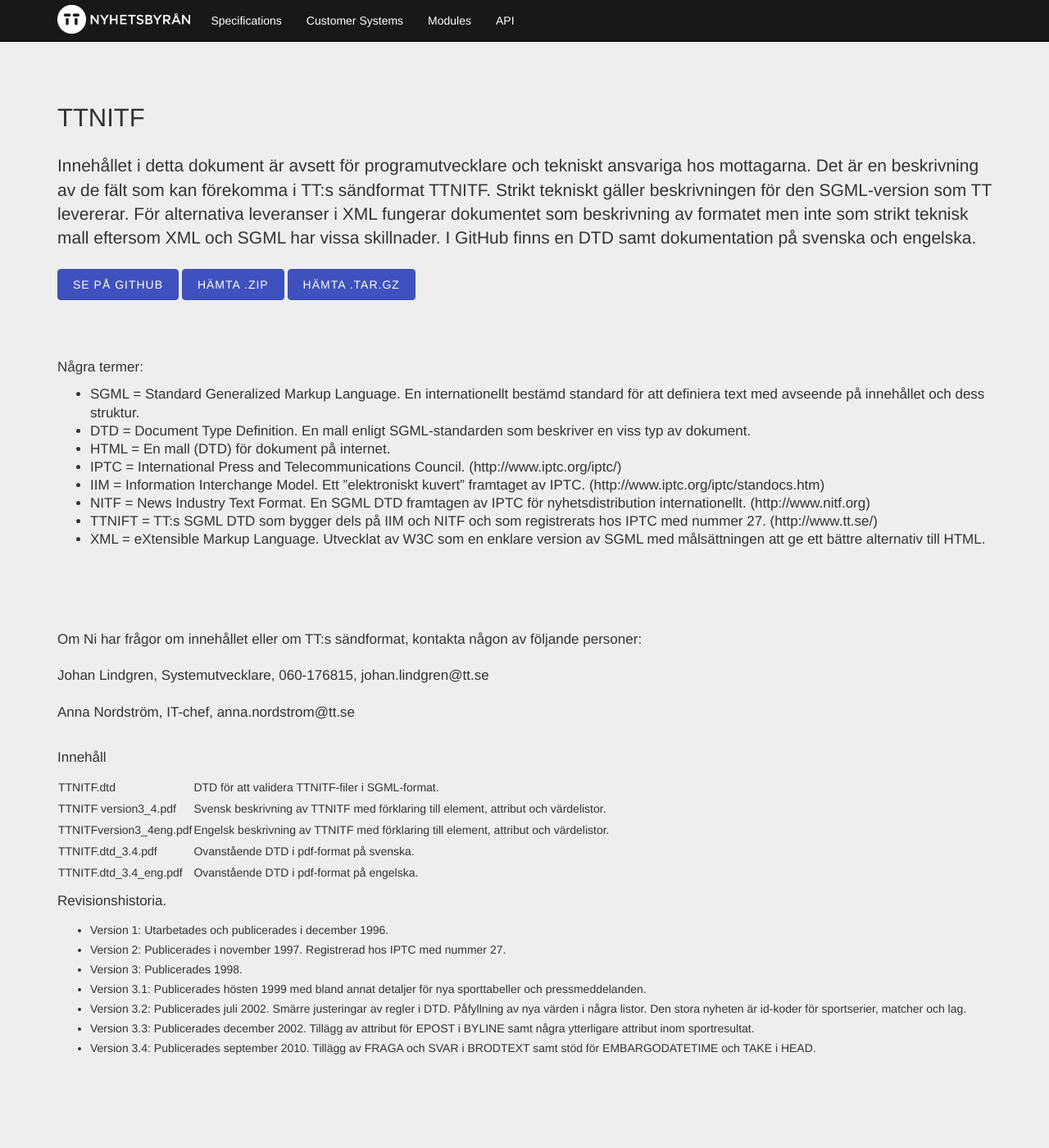
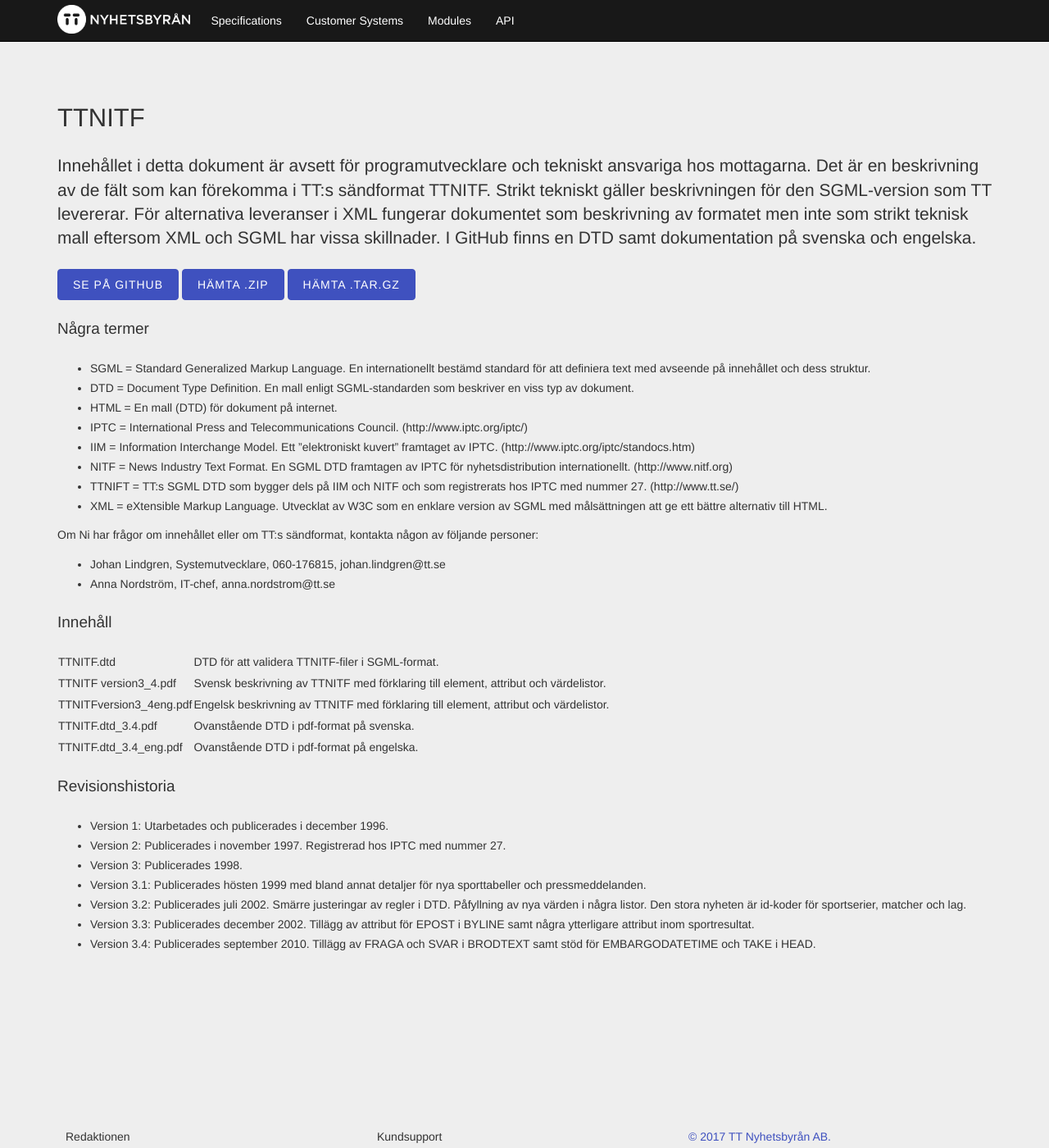
Before and after one commit to ttab/ttab.github.io, a Jekyll site: the page built from ttnitf.md, in a window 1280 px wide and 1400 px high. Shown: the whole window at 82% size. Built offline with Jekyll 4.4.1, drawn with Linux system fonts in a browser that asks for light colours; nearby versions of some CDN libraries; some web fonts are replaced.

Commit message:
markdown-ified

```diff
--- a/ttnitf.md
+++ b/ttnitf.md
@@ -3,53 +3,50 @@
 title: TTNITF
 ---
 
-<div class="lead">Innehållet i detta dokument är avsett för programutvecklare och tekniskt ansvariga hos mottagarna. Det är en beskrivning av de fält som kan förekomma i TT:s sändformat TTNITF. Strikt tekniskt gäller beskrivningen för den SGML-version som TT levererar. För alternativa leveranser i XML fungerar dokumentet som beskrivning av formatet men inte som strikt teknisk mall eftersom XML och SGML har vissa skillnader. I GitHub finns en DTD samt dokumentation på svenska och engelska.</div>
+Innehållet i detta dokument är avsett för programutvecklare och
+tekniskt ansvariga hos mottagarna. Det är en beskrivning av de fält
+som kan förekomma i TT:s sändformat TTNITF. Strikt tekniskt gäller
+beskrivningen för den SGML-version som TT levererar. För alternativa
+leveranser i XML fungerar dokumentet som beskrivning av formatet men
+inte som strikt teknisk mall eftersom XML och SGML har vissa
+skillnader. I GitHub finns en DTD samt dokumentation på svenska och
+engelska.
+{: .lead }
 
 <a href="https://github.com/ttab/ttnitf" target="_egen" class="btn btn-primary" role="button">Se på GitHub</a>
 <a href="https://github.com/ttab/ttnitf/zipball/master" class="btn btn-primary" role="button">Hämta .zip</a>
 <a href="https://github.com/ttab/ttnitf/tarball/master" class="btn btn-primary" role="button">Hämta .tar.gz</a>
 
-<br/><br/>
-<h4>Några termer:<h4>
-<ul>
-<li>SGML = Standard Generalized Markup Language. En internationellt bestämd standard för att definiera text med avseende på innehållet och dess struktur.</li>
-<li>DTD = Document Type Definition. En mall enligt SGML-standarden som beskriver en viss typ av dokument.</li>
-<li>HTML = En mall (DTD) för dokument på internet.</li>
-<li>IPTC = International Press and Telecommunications Council. (http://www.iptc.org/iptc/)</li>
-<li>IIM = Information Interchange Model. Ett ”elektroniskt kuvert” framtaget av IPTC. (http://www.iptc.org/iptc/standocs.htm)</li>
-<li>NITF = News Industry Text Format. En SGML DTD framtagen av IPTC för nyhetsdistribution internationellt. (http://www.nitf.org)</li>
-<li>TTNIFT = TT:s SGML DTD som bygger dels på IIM och NITF och som registrerats hos IPTC med nummer 27. (http://www.tt.se/)</li>
-<li>XML = eXtensible Markup Language. Utvecklat av W3C som en enklare version av SGML med målsättningen att ge ett bättre alternativ till HTML.</li>
-</ul>
-<br/><br/>
-<br/><br/>
+### Några termer
 
+* SGML = Standard Generalized Markup Language. En internationellt bestämd standard för att definiera text med avseende på innehållet och dess struktur.
+* DTD = Document Type Definition. En mall enligt SGML-standarden som beskriver en viss typ av dokument.
+* HTML = En mall (DTD) för dokument på internet.
+* IPTC = International Press and Telecommunications Council. (http://www.iptc.org/iptc/)
+* IIM = Information Interchange Model. Ett ”elektroniskt kuvert” framtaget av IPTC. (http://www.iptc.org/iptc/standocs.htm)
+* NITF = News Industry Text Format. En SGML DTD framtagen av IPTC för nyhetsdistribution internationellt. (http://www.nitf.org)
+* TTNIFT = TT:s SGML DTD som bygger dels på IIM och NITF och som registrerats hos IPTC med nummer 27. (http://www.tt.se/)
+* XML = eXtensible Markup Language. Utvecklat av W3C som en enklare version av SGML med målsättningen att ge ett bättre alternativ till HTML.
 
-<div>Om Ni har frågor om innehållet eller om TT:s sändformat, kontakta någon av följande personer:<br/><br/>
-Johan Lindgren, Systemutvecklare, 060-176815, johan.lindgren@tt.se<br/><br/>
-Anna Nordström,    IT-chef,        anna.nordstrom@tt.se<br/><br/>
-</div>
+Om Ni har frågor om innehållet eller om TT:s sändformat, kontakta någon av följande personer:
 
+* Johan Lindgren, Systemutvecklare, 060-176815, johan.lindgren@tt.se
+* Anna Nordström,    IT-chef,        anna.nordstrom@tt.se
 
+### Innehåll
 
-    <h4>Innehåll </h4>
-    <table>
-    <tr><td>TTNITF.dtd</td><td>DTD för att validera TTNITF-filer i SGML-format.</td></tr>
-    <tr><td>TTNITF version3_4.pdf</td><td>Svensk beskrivning av TTNITF med förklaring till element, attribut och värdelistor.</td></tr>
-    <tr><td>TTNITFversion3_4eng.pdf</td><td>Engelsk beskrivning av TTNITF med förklaring till element, attribut och värdelistor.</td></tr>
-    <tr><td>TTNITF.dtd_3.4.pdf</td><td>Ovanstående DTD i pdf-format på svenska.</td></tr>
-    <tr><td>TTNITF.dtd_3.4_eng.pdf</td><td>Ovanstående DTD i pdf-format på engelska.</td></tr>
-</table>
+TTNITF.dtd               | DTD för att validera TTNITF-filer i SGML-format.
+TTNITF version3_4.pdf    | Svensk beskrivning av TTNITF med förklaring till element, attribut och värdelistor.
+TTNITFversion3_4eng.pdf  | Engelsk beskrivning av TTNITF med förklaring till element, attribut och värdelistor.
+TTNITF.dtd_3.4.pdf       | Ovanstående DTD i pdf-format på svenska.
+TTNITF.dtd_3.4_eng.pdf   | Ovanstående DTD i pdf-format på engelska.
 
+### Revisionshistoria
 
-    <h4>Revisionshistoria.</h4>
-<ul>
-<li>Version 1:  Utarbetades och publicerades i december 1996.</li>
-<li>Version 2:  Publicerades i november 1997. Registrerad hos IPTC med nummer 27.</li>
-<li>Version 3:  Publicerades 1998.</li>
-<li>Version 3.1:    Publicerades hösten 1999 med bland annat detaljer för nya sporttabeller och pressmeddelanden.</li>
-<li>Version 3.2:    Publicerades juli 2002. Smärre justeringar av regler i DTD. Påfyllning av nya värden i några listor. Den stora nyheten är id-koder för sportserier, matcher och lag.</li>
-<li>Version 3.3: Publicerades december 2002. Tillägg av attribut för EPOST i BYLINE samt några ytterligare attribut inom sportresultat.</li>
-<li>Version 3.4: Publicerades september 2010. Tillägg av FRAGA och SVAR i BRODTEXT samt stöd för EMBARGODATETIME och TAKE i HEAD.</li>
-
- </ul>
+* Version 1:  Utarbetades och publicerades i december 1996.
+* Version 2:  Publicerades i november 1997. Registrerad hos IPTC med nummer 27.
+* Version 3:  Publicerades 1998.
+* Version 3.1:    Publicerades hösten 1999 med bland annat detaljer för nya sporttabeller och pressmeddelanden.
+* Version 3.2:    Publicerades juli 2002. Smärre justeringar av regler i DTD. Påfyllning av nya värden i några listor. Den stora nyheten är id-koder för sportserier, matcher och lag.
+* Version 3.3: Publicerades december 2002. Tillägg av attribut för EPOST i BYLINE samt några ytterligare attribut inom sportresultat.
+* Version 3.4: Publicerades september 2010. Tillägg av FRAGA och SVAR i BRODTEXT samt stöd för EMBARGODATETIME och TAKE i HEAD.
```
